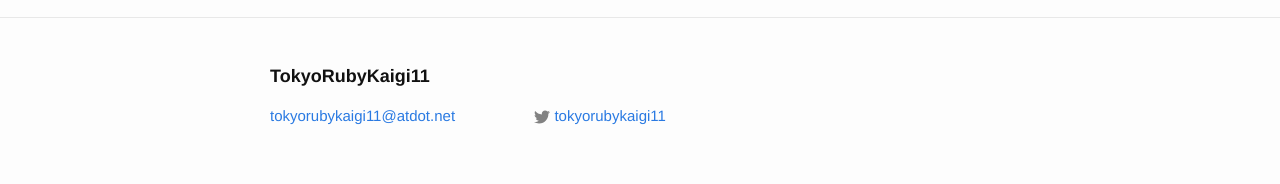
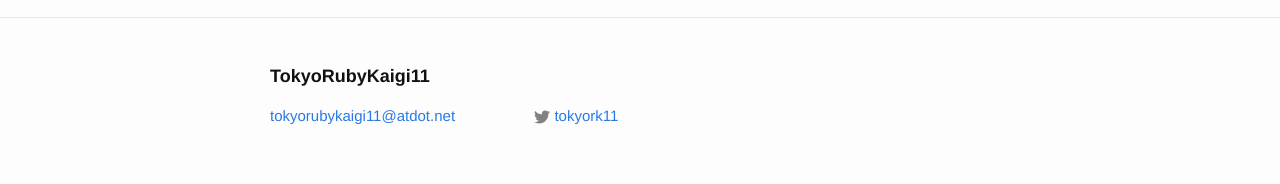
Before and after one commit to ko1/tokyo11, a Jekyll site: the page built from index.html, in a window 1280 px wide. Shown: the part 732-916 px from the top of the page. Built offline with Jekyll 4.4.1, drawn with Linux system fonts in a browser that asks for light colours.

Commit message:
fix twitter id

```diff
--- a/_config.yml
+++ b/_config.yml
@@ -12,7 +12,7 @@
   Website of TokyoRubyKaigi11.
 baseurl: "/tokyo11" # the subpath of your site, e.g. /blog
 url: "http://regional.rubykaigi.org/tokyo11" # the base hostname & protocol for your site
-twitter_username: tokyorubykaigi11
+twitter_username: tokyork11
 github_username:  ko1
 
 # Build settings
```
